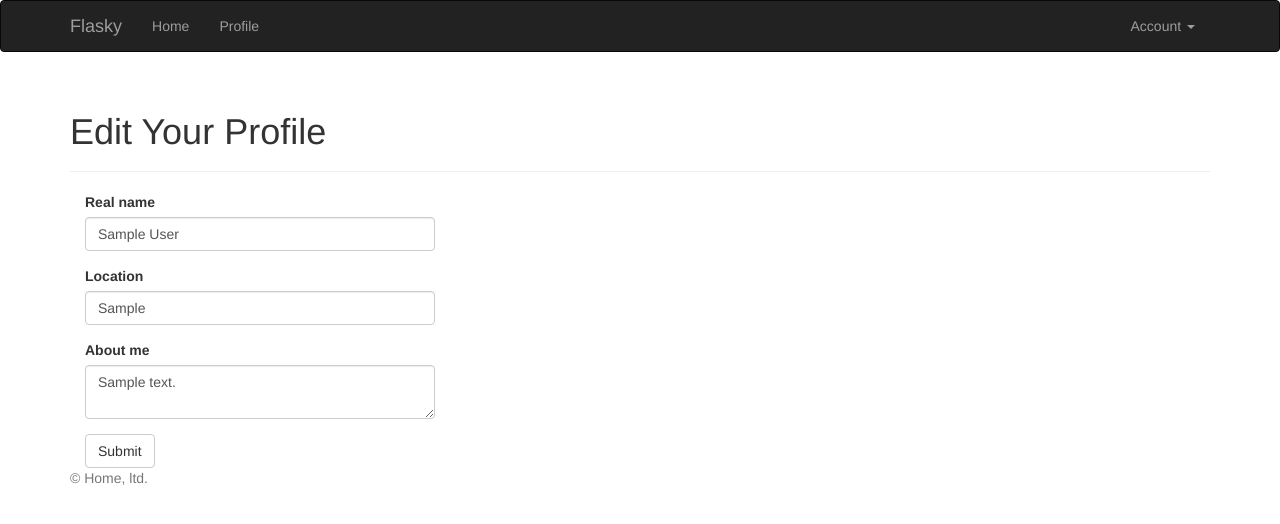
After one commit to Tur-4000/flasky, a Flask app: page /edit-profile in a window 1280 px wide. The commit adds this page. Shown: the top 524 px of the page. Run offline with Flask 2, Linux system fonts and the light colour scheme; a user stored in the database is signed in; tables that the repository leaves empty hold one stand-in row (values such as "Sample post"); some libraries are stand-ins or nearby versions.

Commit message:
edit profile page

```diff
--- a/app/main/forms.py
+++ b/app/main/forms.py
@@ -1,8 +1,14 @@
 from flask_wtf import FlaskForm
-from wtforms import StringField, SubmitField
-from wtforms.validators import DataRequired
+from wtforms import StringField, SubmitField, TextAreaField
+from wtforms.validators import DataRequired, Length
 
 
 class NameForm(FlaskForm):
     name = StringField('Как тебя зовут?', validators=[DataRequired()])
     submit = SubmitField('Отправить')
+
+class EditProfileForm(FlaskForm):
+    name = StringField('Real name', validators=[Length(0, 64)])
+    location = StringField('Location', validators=[Length(0, 64)])
+    about_me = TextAreaField('About me')
+    submit = SubmitField('Submit')
--- a/app/main/views.py
+++ b/app/main/views.py
@@ -1,10 +1,11 @@
 from datetime import datetime
-from flask import render_template, session, redirect, url_for, current_app
+from flask import render_template, session, redirect, url_for, current_app, flash
+from flask_login import login_required, current_user
 from .. import db
 from ..models import User
 from ..email import send_email
 from . import main
-from .forms import NameForm
+from .forms import NameForm, EditProfileForm
 
 
 @main.route('/', methods=['GET', 'POST'])
@@ -35,3 +36,20 @@ def index():
 def user(username):
     user = User.query.filter_by(username=username).first_or_404()
     return render_template('user.html', user=user)
+
+@main.route('/edit-profile', methods=['GET', 'POST'])
+@login_required
+def edit_profile():
+    form = EditProfileForm()
+    if form.validate_on_submit():
+        current_user.name = form.name.data
+        current_user.location = form.location.data
+        current_user.about_me = form.about_me.data
+        db.session.add(current_user._get_current_object())
+        db.session.commit()
+        flash('Your profile has been updated.')
+        return redirect(url_for('.user', username=current_user.username))
+    form.name.data = current_user.name
+    form.location.data = current_user.location
+    form.about_me.data = current_user.about_me
+    return render_template('edit_profile.html', form=form)
--- /dev/null
+++ b/app/templates/edit_profile.html
@@ -0,0 +1,14 @@
+{% extends "base.html" %}
+{% import "bootstrap/wtf.html" as wtf %}
+
+
+{% block title %}Flasky - Edit Profile{% endblock %}
+
+{% block page_content %}
+<div class="page-header">
+    <h1>Edit Your Profile</h1>
+</div>
+<div class="col-md-4">
+    {{ wtf.quick_form(form) }}
+</div>
+{% endblock page_content %}
--- a/app/templates/user.html
+++ b/app/templates/user.html
@@ -22,5 +22,10 @@
         Member since {{ moment(user.member_since).format('L') }}.<br>
         Last seen {{ moment(user.last_seen).fromNow() }}.
     </p>
+    {% if user == current_user %}
+    <a class="btn btn-default" href="{{ url_for('.edit_profile') }}">
+        Edit Profile
+    </a>
+    {% endif %}
 </div>
 {% endblock %}
```
